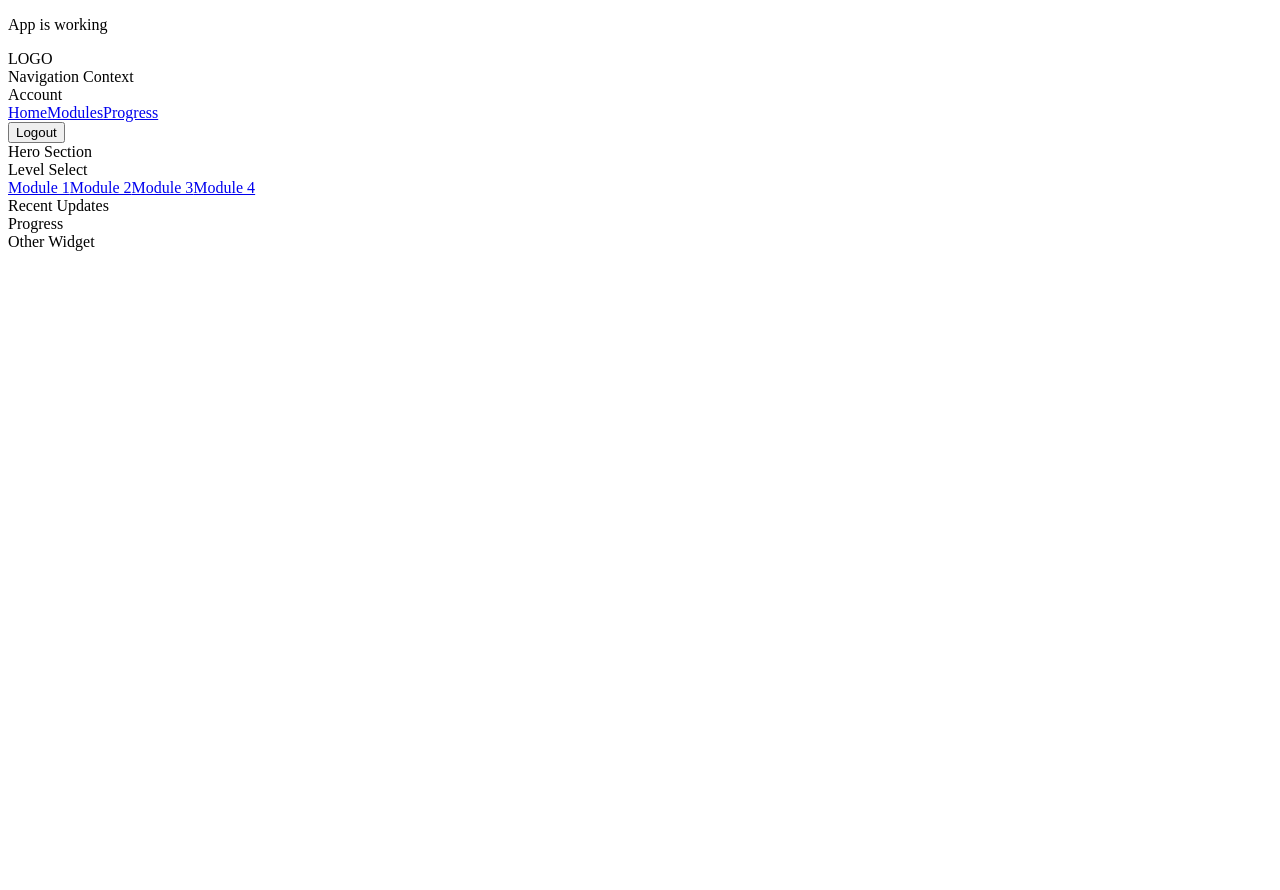
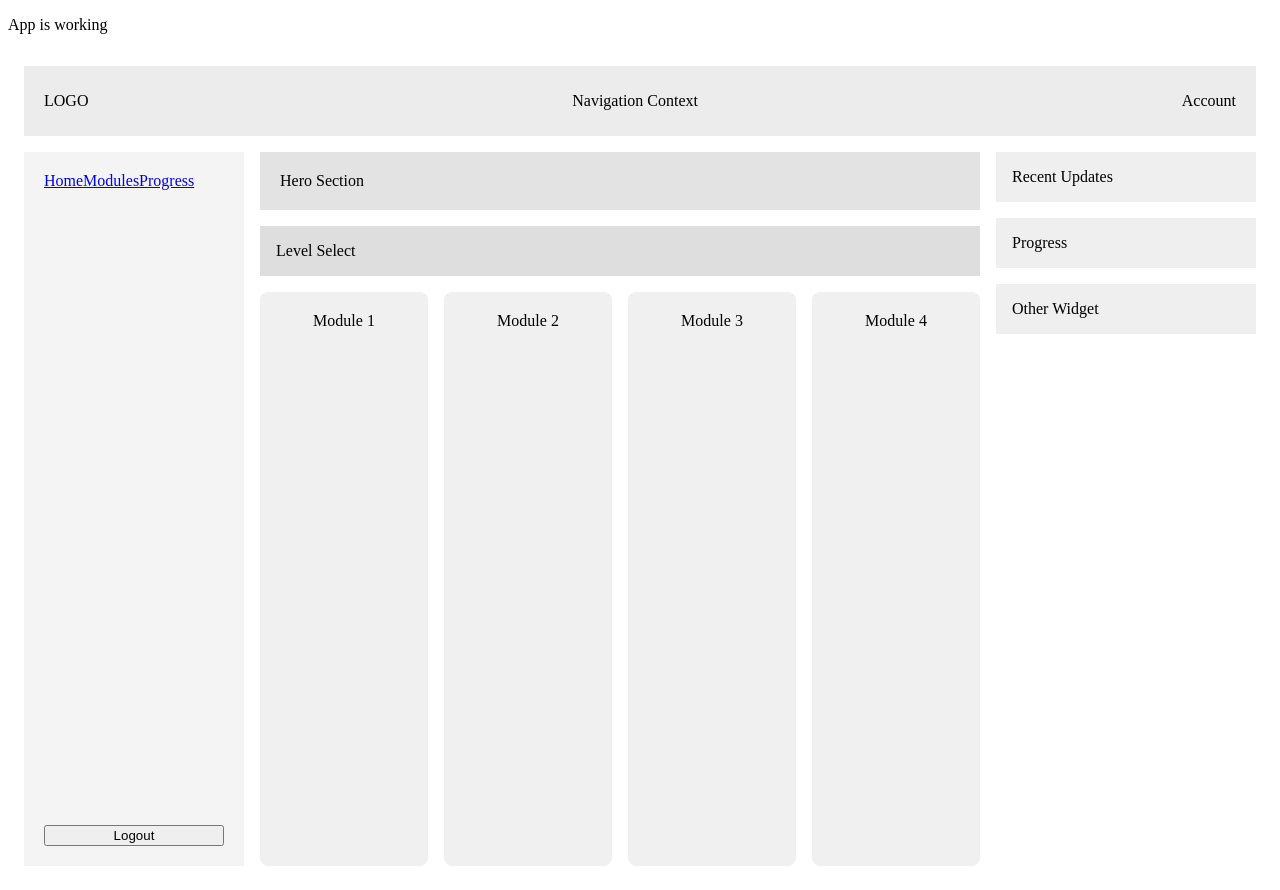
Before and after one commit to akalweit5/maffeodrinkslearn, a Vue app: page / in a window 1280 px wide. Before the commit the page ends 800 px from the top, so only its background shows below. Built offline with nearby package versions, Linux system fonts and the light colour scheme; the HTML template or start-up script is replaced by a standard one.

Commit message:
home w/ styles

```diff
--- a/src/views/Home.vue
+++ b/src/views/Home.vue
@@ -9,24 +9,30 @@ const modules = [
 
 <template>
   <div class="layout">
+    <!-- Top bar -->
     <header class="topbar">
       <div class="logo">LOGO</div>
       <div class="context">Navigation Context</div>
       <div class="account">Account</div>
     </header>
 
+    <!-- Left sidebar -->
     <aside class="sidebar-left">
       <nav>
         <router-link to="/">Home</router-link>
         <router-link to="/modules">Modules</router-link>
         <router-link to="/progress">Progress</router-link>
       </nav>
+
       <button class="logout">Logout</button>
     </aside>
 
+    <!-- Main content -->
     <main class="main">
       <section class="hero">Hero Section</section>
+
       <section class="level">Level Select</section>
+
       <section class="modules">
         <router-link v-for="m in modules" :key="m.title" :to="m.route" class="module-card">
           {{ m.title }}
@@ -34,10 +40,112 @@ const modules = [
       </section>
     </main>
 
+    <!-- Right sidebar -->
     <aside class="sidebar-right">
       <div class="widget">Recent Updates</div>
+
       <div class="widget">Progress</div>
+
       <div class="widget">Other Widget</div>
     </aside>
   </div>
 </template>
+
+<style scoped>
+.layout {
+  display: grid;
+  grid-template-columns: 220px 1fr 260px;
+  grid-template-rows: 70px 1fr;
+  grid-template-areas:
+    'topbar topbar topbar'
+    'sidebar-left main sidebar-right';
+  height: 100vh;
+  gap: 16px;
+  padding: 16px;
+}
+
+/* top bar */
+
+.topbar {
+  grid-area: topbar;
+  display: flex;
+  align-items: center;
+  justify-content: space-between;
+  background: #ececec;
+  padding: 0 20px;
+}
+
+/* sidebars */
+
+.sidebar-left {
+  grid-area: sidebar-left;
+  display: flex;
+  flex-direction: column;
+  justify-content: space-between;
+  background: #f4f4f4;
+  padding: 20px;
+}
+
+.sidebar-right {
+  grid-area: sidebar-right;
+  display: flex;
+  flex-direction: column;
+  gap: 16px;
+}
+
+/* main area */
+
+.main {
+  grid-area: main;
+  display: grid;
+  grid-template-rows: auto auto 1fr;
+  gap: 16px;
+}
+
+/* sections */
+
+.hero {
+  background: #e3e3e3;
+  padding: 20px;
+}
+
+.level {
+  background: #dedede;
+  padding: 16px;
+}
+
+/* modules grid */
+
+.modules {
+  display: grid;
+  grid-template-columns: repeat(auto-fill, minmax(160px, 1fr));
+  gap: 16px;
+}
+
+.module-card {
+  display: block;
+  padding: 20px;
+  background: #f0f0f0;
+  border-radius: 8px;
+  text-decoration: none;
+  color: black;
+  text-align: center;
+  transition: 0.2s;
+}
+
+.module-card:hover {
+  background: #e2e2e2;
+  transform: translateY(-2px);
+}
+
+/* widgets */
+
+.widget {
+  background: #efefef;
+  padding: 16px;
+}
+
+.logout {
+  margin-top: 20px;
+}
+</style>
```
